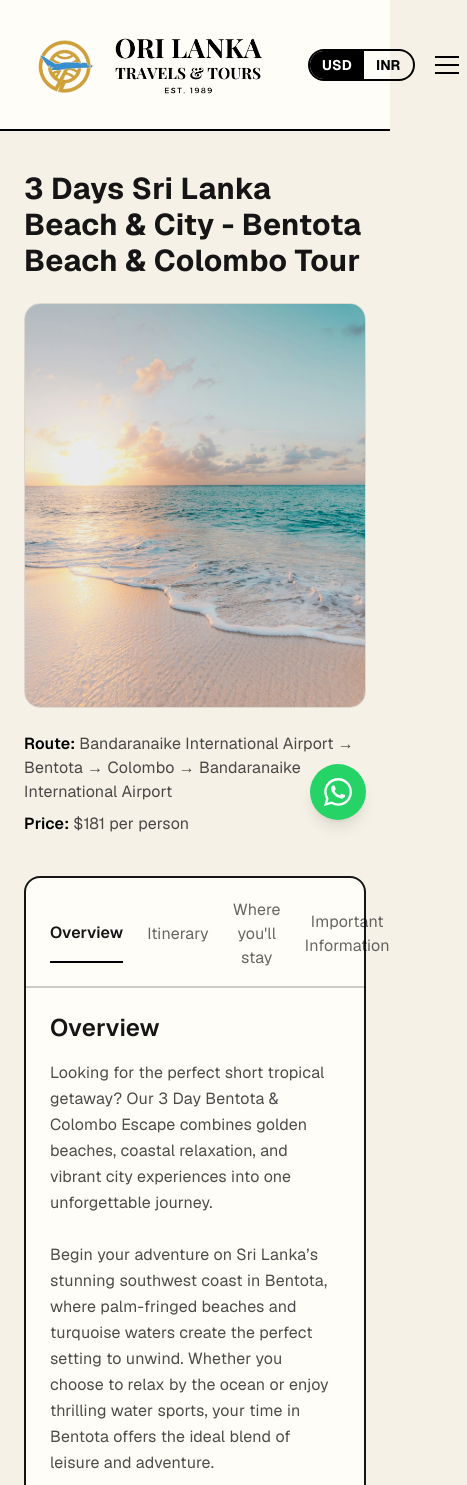
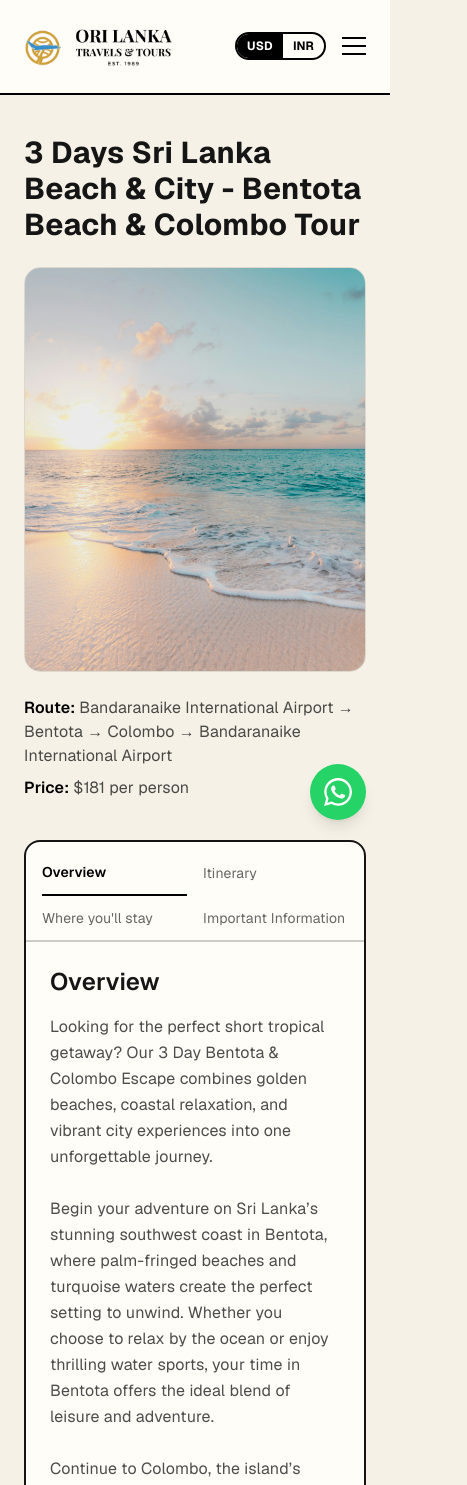
Before and after one commit to jehanlive/sri-lanka-tours, a Next.js app: page /itineraries/day-beach-and-city-break in a window 390 px wide. Shown: the top 1485 px of the page, 467 px wide, since content can reach past the window. Built offline with nearby package versions, Linux system fonts and the light colour scheme.

Commit message:
Fix mobile navigation and itinerary tab overflow

```diff
--- a/src/app/globals.css
+++ b/src/app/globals.css
@@ -15,6 +15,7 @@ body {
   color: var(--foreground);
   font-family: var(--font-geist-sans), "Arial Narrow", Arial, sans-serif;
   letter-spacing: 0.01em;
+  overflow-x: hidden;
 }
 
 h1,
--- a/src/components/CurrencyToggle.tsx
+++ b/src/components/CurrencyToggle.tsx
@@ -7,11 +7,11 @@ export default function CurrencyToggle() {
   const setCurrency = useSetCurrency();
 
   return (
-    <div className="flex items-center rounded-full border-2 border-black overflow-hidden text-sm font-bold shrink-0">
+    <div className="flex items-center rounded-full border-2 border-black overflow-hidden text-xs sm:text-sm font-bold shrink-0">
       <button
         type="button"
         onClick={() => setCurrency("USD")}
-        className={`px-3 py-1 transition-colors ${
+        className={`px-2.5 sm:px-3 py-1 transition-colors ${
           currency === "USD" ? "bg-black text-white" : "bg-transparent text-black hover:bg-black/10"
         }`}
       >
@@ -20,7 +20,7 @@ export default function CurrencyToggle() {
       <button
         type="button"
         onClick={() => setCurrency("INR")}
-        className={`px-3 py-1 transition-colors ${
+        className={`px-2.5 sm:px-3 py-1 transition-colors ${
           currency === "INR" ? "bg-black text-white" : "bg-transparent text-black hover:bg-black/10"
         }`}
       >
--- a/src/components/Header.tsx
+++ b/src/components/Header.tsx
@@ -18,16 +18,16 @@ export default function Header() {
 
   return (
     <header className="sticky top-0 z-50 bg-[var(--surface)] border-b-2 border-black">
-      <div className="max-w-6xl mx-auto px-6 py-3 flex items-center justify-between gap-6">
+      <div className="max-w-6xl mx-auto px-4 sm:px-6 py-3 flex items-center justify-between gap-3 sm:gap-6 min-w-0">
         {/* Logo */}
-        <Link href="/" className="shrink-0" onClick={() => setMobileOpen(false)}>
+        <Link href="/" className="shrink min-w-0" onClick={() => setMobileOpen(false)}>
           <Image
             src="/UpdateOriLankaLogo.png"
             alt="Oriental Travels"
             width={350}
             height={120}
             priority
-            className="h-auto w-65"
+            className="h-auto w-[170px] sm:w-[220px] md:w-[260px] lg:w-[350px] max-w-full"
           />
         </Link>
 
@@ -56,13 +56,13 @@ export default function Header() {
         </div>
 
         {/* Mobile: currency toggle + hamburger */}
-        <div className="flex lg:hidden items-center gap-3">
+        <div className="flex lg:hidden items-center gap-2 shrink-0">
           <CurrencyToggle />
           <button
             type="button"
             aria-label={mobileOpen ? "Close menu" : "Open menu"}
             onClick={() => setMobileOpen((v) => !v)}
-            className="flex flex-col justify-center gap-1.5 p-2"
+            className="flex flex-col justify-center gap-1.5 p-2 shrink-0"
           >
             <span
               className={`block h-0.5 w-6 bg-black transition-transform duration-200 ${
--- a/src/components/ItineraryTabs.tsx
+++ b/src/components/ItineraryTabs.tsx
@@ -26,15 +26,16 @@ export default function ItineraryTabs(props: {
   return (
     <div className="rounded-2xl theme-outline bg-[var(--surface)]">
       {/* Tab bar */}
-      <div className="flex items-center gap-6 px-6 pt-5 border-b-2 border-black/20">
+      <div className="px-4 md:px-6 pt-5 border-b-2 border-black/20">
+        <div className="grid grid-cols-2 md:flex md:flex-wrap items-stretch md:items-center gap-x-4 gap-y-3">
           {tabs.map((t) => (
             <button
               key={t.key}
               onClick={() => setTab(t.key)}
               className={[
-              "pb-4 text-base",
+                "pb-3 md:pb-4 text-left text-sm md:text-base min-w-0 break-words",
                 tab === t.key
-                ? "font-semibold border-b-2 border-black"
+                  ? "font-semibold border-b-2 border-black text-black"
                   : "text-black/60 hover:text-black",
               ].join(" ")}
               type="button"
@@ -42,15 +43,16 @@ export default function ItineraryTabs(props: {
               {t.label}
             </button>
           ))}
+        </div>
 
         {tab === "itinerary" && (
-          <div className="ml-auto flex items-center gap-3 pb-4">
+          <div className="flex items-center justify-between md:justify-end gap-3 pt-4 pb-4 min-w-0">
             <span className="text-sm text-black/60">Expand all</span>
             <button
               type="button"
               onClick={() => setOpenAll((v) => !v)}
               className={[
-                "w-14 h-7 rounded-full border transition relative",
+                "w-14 h-7 rounded-full border transition relative shrink-0",
                 openAll ? "bg-black border-black" : "bg-white border-black/20",
               ].join(" ")}
               aria-label="Toggle expand all"
```
Lines whose indentation alone changed are shown as unchanged.
